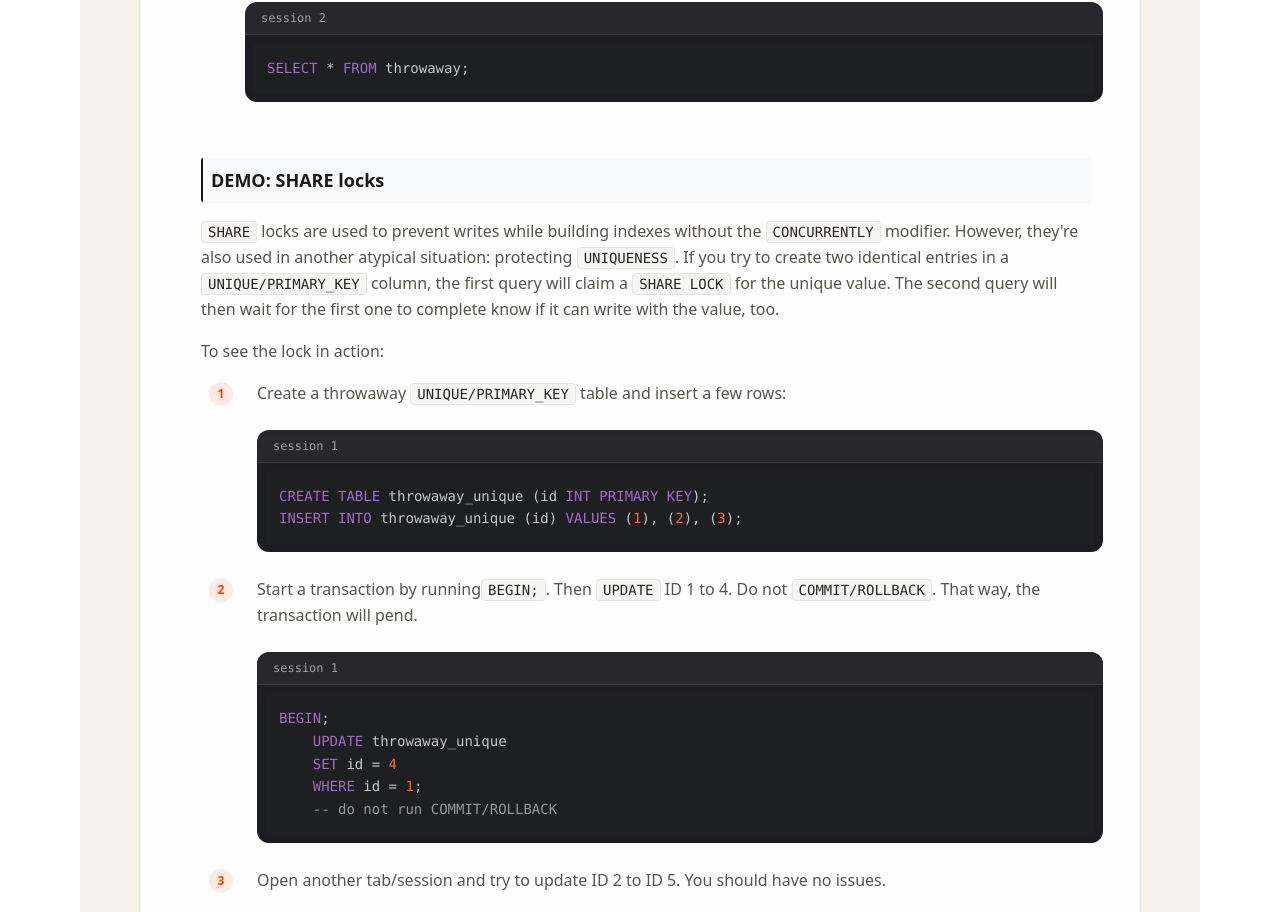
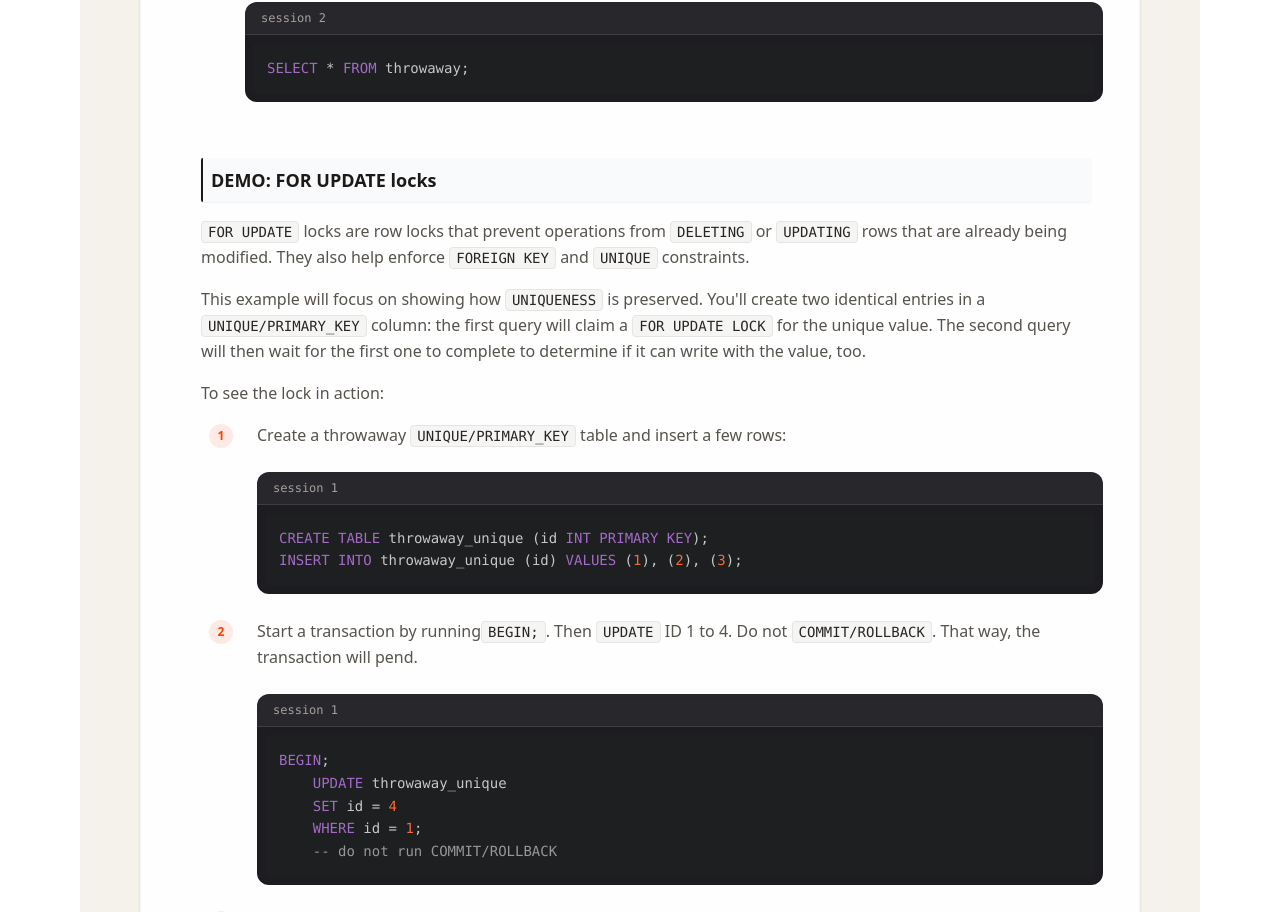
Before and after one commit to TheOtherBrian1/Postgres_Lock_Explainer, a SvelteKit app: page /locks/locks_by_example in a window 1280 px wide. Shown: the part 1836-2748 px from the top of the page. Built offline with nearby package versions, Linux system fonts and the light colour scheme.

Commit message:
Change 'SHARE locks' to 'FOR UPDATE locks' in documentation
Updated the description of locks in the documentation to clarify the difference between SHARE and FOR UPDATE locks.

```diff
--- a/src/routes/locks/locks_by_example/+page.svelte
+++ b/src/routes/locks/locks_by_example/+page.svelte
@@ -180,16 +180,16 @@ SELECT * FROM throwaway;
 			<h4
 				class="mt-8 mb-4 rounded-xs border-l-2 bg-gray-50 p-2 text-lg font-bold text-stone-900 shadow-xs"
 			>
-				DEMO: SHARE locks
+				DEMO: FOR UPDATE locks
 			</h4>
 			<p>
-				<CodeHighlight>SHARE</CodeHighlight> locks are used to prevent writes while building indexes without
-				the <CodeHighlight>CONCURRENTLY</CodeHighlight> modifier. However, they're also used in another
-				atypical situation: protecting <CodeHighlight>UNIQUENESS</CodeHighlight>. If you try to
-				create two identical entries in a <CodeHighlight>UNIQUE/PRIMARY_KEY</CodeHighlight> column, the
-				first query will claim a <CodeHighlight>SHARE LOCK</CodeHighlight> for the unique value. The second
-				query will then wait for the first one to complete know if it can write with the value, too.
+				<CodeHighlight>FOR UPDATE</CodeHighlight> locks are row locks that prevent operations from <CodeHighlight>DELETING</CodeHighlight> or <CodeHighlight>UPDATING</CodeHighlight> rows that are already being modified. They also help enforce <CodeHighlight>FOREIGN KEY</CodeHighlight> and <CodeHighlight>UNIQUE</CodeHighlight> constraints.
 			</p>
+			<p>
+This example will focus on showing how <CodeHighlight>UNIQUENESS</CodeHighlight> is preserved. You'll
+				create two identical entries in a <CodeHighlight>UNIQUE/PRIMARY_KEY</CodeHighlight> column: the
+				first query will claim a <CodeHighlight>FOR UPDATE LOCK</CodeHighlight> for the unique value. The second query will then wait for the first one to complete to determine if it can write with the value, too.
+</p>
 			<p>To see the lock in action:</p>
 			{#snippet item18()}
 				<div class="spacy-y-2 ml-3 flex w-full flex-col">
```
